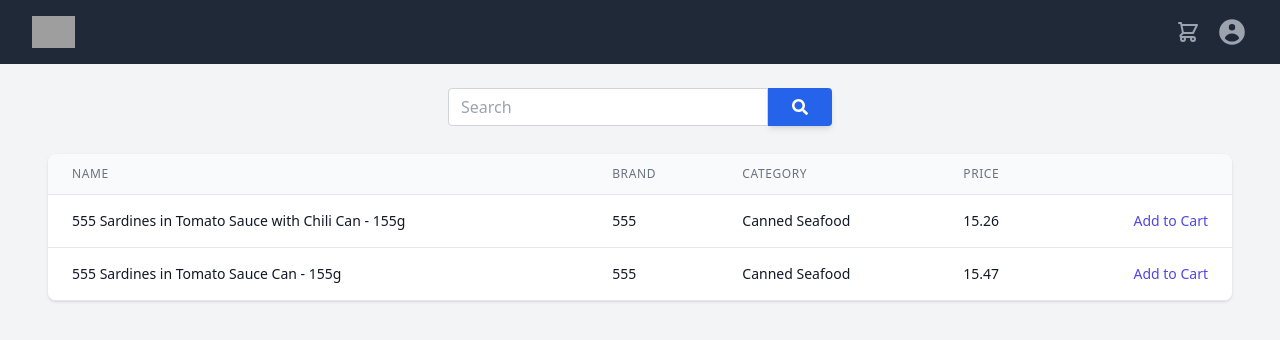
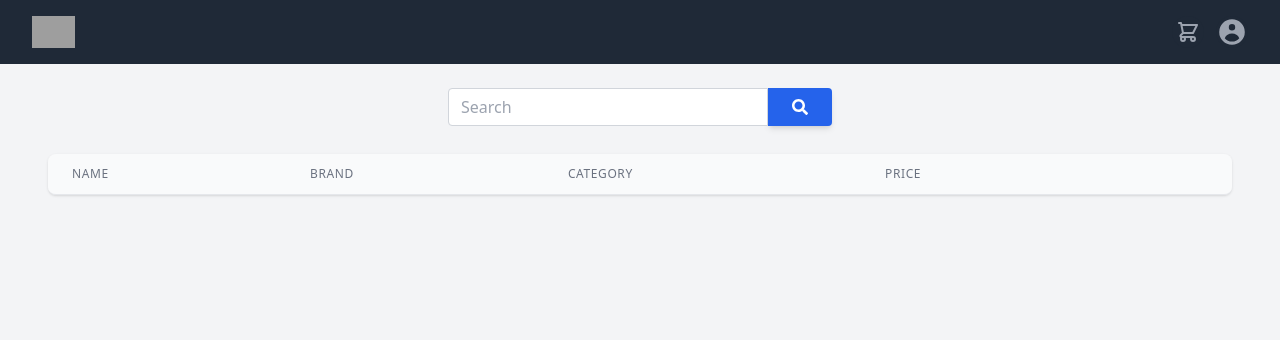
Before and after one commit to llravelo/growsarisari-store, a React (Create React App) app: page / in a window 1280 px wide. Shown: the top 340 px of the page. Built offline with nearby package versions, Linux system fonts and the light colour scheme; grey boxes are pictures that could not be loaded; a web font is replaced by a local one.

Commit message:
add product context

```diff
--- a/src/App.tsx
+++ b/src/App.tsx
@@ -1,5 +1,7 @@
 import { useState } from 'react';
 import Navbar from './components/Navbar';
+import ProductContext from './context/ProductContext';
+import ProductState from './context/ProductState';
 import HomePage from './layouts/HomePage';
 import ShoppingCart from './layouts/ShoppingCart';
 
@@ -14,10 +16,12 @@
   return (
     <div className="h-screen w-screen flex flex-col">
       <Navbar setPage={setPage} />
-      <div className="h-full flex flex-col p-6 bg-gray-100">
-        {page === Pages.HOME_PAGE && <HomePage />}
-        {page === Pages.CART_PAGE && <ShoppingCart />}
-      </div>
+      <ProductContext.Provider value={ProductState}>
+        <div className="h-full flex flex-col p-6 bg-gray-100">
+          {page === Pages.HOME_PAGE && <HomePage />}
+          {page === Pages.CART_PAGE && <ShoppingCart />}
+        </div>
+      </ProductContext.Provider>
     </div>
   );
 }
--- a/src/components/Table.tsx
+++ b/src/components/Table.tsx
@@ -1,24 +1,10 @@
-const items = [
-  {
-    id: '11551',
-    display_name: '555 Sardines in Tomato Sauce with Chili Can - 155g',
-    barcode: 748485200026,
-    price: 15.26,
-    brand: '555',
-    category: 'Canned Seafood'
-  },
-  {
-    id: '11552',
-    display_name: '555 Sardines in Tomato Sauce Can - 155g',
-    barcode: 748485200019,
-    price: 15.47,
-    brand: '555',
-    category: 'Canned Seafood'
-  }
-  // More items...
-];
+import { Product } from '../types/Products';
 
-function Table() {
+interface TableProps {
+  data: Product[];
+}
+
+function Table({ data }: TableProps) {
   return (
     <div className="flex flex-col">
       <div className="-my-2 overflow-x-auto sm:-mx-6 lg:-mx-8">
@@ -57,7 +43,7 @@
                 </tr>
               </thead>
               <tbody className="bg-white divide-y divide-gray-200">
-                {items.map((item) => (
+                {data.map((item) => (
                   <tr key={item.id}>
                     <td className="px-6 py-4 whitespace-nowrap">
                       <div className="text-sm font-medium text-gray-900">{item.display_name}</div>
--- /dev/null
+++ b/src/context/ProductContext.ts
@@ -0,0 +1,6 @@
+import { createContext } from 'react';
+import { ProductContextType } from '../types/Products';
+
+const ProductContext = createContext<ProductContextType | null>(null);
+
+export default ProductContext;
--- /dev/null
+++ b/src/context/ProductState.ts
@@ -0,0 +1,39 @@
+/* eslint-disable no-console */
+import rawData from '../data/Products.json';
+import { Product } from '../types/Products';
+
+const getFilteredData = (
+  searchKey?: string,
+  brandFilters?: string[],
+  categoryFilters?: string[]
+): Product[] => {
+  function checkSearchKey(data: Product, str: string = '') {
+    const key = str.toLowerCase();
+    return (
+      data.display_name.toLowerCase().includes(key) ||
+      data.brand.toLowerCase().includes(key) ||
+      data.category.toLowerCase().includes(key)
+    );
+  }
+  function checkArr(data: Product, arr?: string[]) {
+    if (!arr) return true;
+    return arr.includes(data.brand);
+  }
+
+  return rawData.filter((data) => {
+    return (
+      checkSearchKey(data, searchKey) &&
+      checkArr(data, brandFilters) &&
+      checkArr(data, categoryFilters)
+    );
+  });
+};
+
+const getProductById = (productId: number): Product | undefined => {
+  return rawData.find((data) => data.id === productId);
+};
+
+export default {
+  getFilteredData,
+  getProductById
+};
--- a/src/layouts/HomePage.tsx
+++ b/src/layouts/HomePage.tsx
@@ -1,14 +1,22 @@
-import { useState } from 'react';
+import { useContext, useEffect, useState } from 'react';
 import Searchbar from '../components/Searchbar';
 import Table from '../components/Table';
+import ProductContext from '../context/ProductContext';
+import { Product, ProductContextType } from '../types/Products';
 
 function HomePage() {
   const [searchKey, setSearchKey] = useState<string>('');
+  const [data, setData] = useState<Product[]>([]);
+  const { getFilteredData } = useContext(ProductContext) as ProductContextType;
 
   const onSearch = (value: string) => {
+    setData(getFilteredData(value));
+  };
+
+  useEffect(() => {
     // eslint-disable-next-line no-console
-    console.log(value);
-  };
+    console.log(data);
+  }, [data]);
 
   return (
     <>
@@ -20,7 +28,7 @@
         </div>
       </div>
       <div className="pr-6 pl-6">
-        <Table />
+        <Table data={data} />
       </div>
     </>
   );
--- /dev/null
+++ b/src/types/Products.ts
@@ -0,0 +1,17 @@
+export interface Product {
+  id: number;
+  display_name: string;
+  barcode: number;
+  price: number;
+  brand: string;
+  category: string;
+}
+
+export interface ProductContextType {
+  getFilteredData: (
+    searchKey?: string,
+    brandFilters?: string[],
+    categoryFilters?: string[]
+  ) => Product[];
+  getProductById: (productId: number) => Product | undefined;
+}
```
